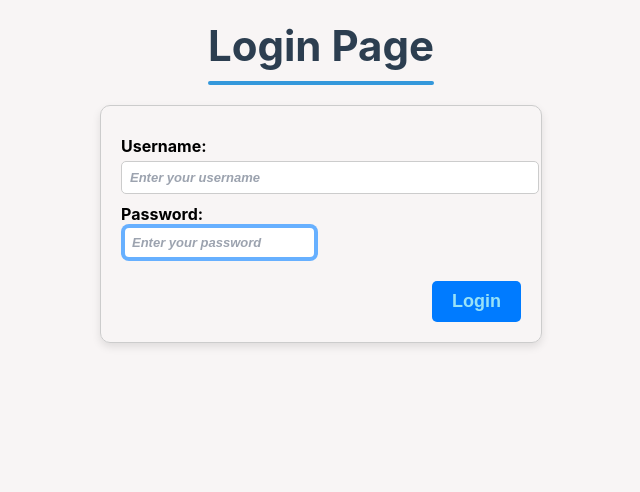
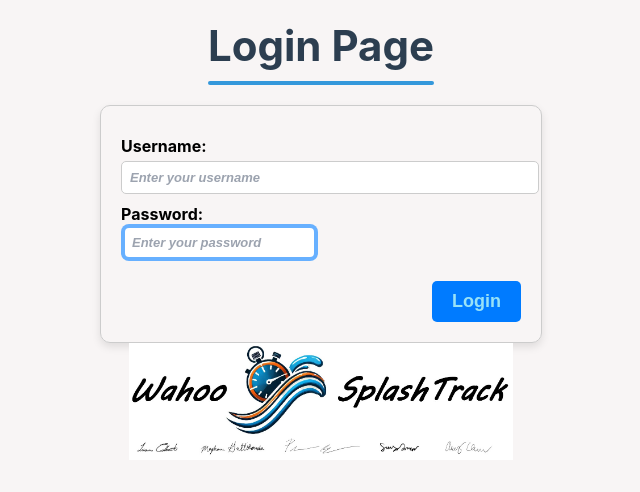
Before and after one commit to meghanag12/WahooSplashTrack, a React (Create React App) app in the folder wst-application/: page /#/ in a window 1280 px wide. Shown: the top 492 px of the page, without its empty margins (319-959 px from the left). Built offline with nearby package versions, Linux system fonts and the light colour scheme.

Commit message:
finishing touches

```diff
--- a/wst-application/src/pages/LoginPage.js
+++ b/wst-application/src/pages/LoginPage.js
@@ -115,6 +115,15 @@ export function LoginPage() {
     </div>
 )}
 
+    <div className = "login-image-container">
+        <img
+            src={require("../WahooSplashTrackLogo.jpg")}
+            alt="Icon"
+            className="login-image"/>
+
+    </div>
+
+
         </>
     );
 }
--- a/wst-application/src/pages/MagRecorder.js
+++ b/wst-application/src/pages/MagRecorder.js
@@ -36,7 +36,7 @@ export function MagRecorder() {
     const delay = (ms) => new Promise((resolve) => setTimeout(resolve, ms));
     try {
       setShowSpinner(true)
-      await delay(1000);
+      await delay(5000);
       const response = await axios.get(endpoint_pullstarts);
       setShowSpinner(false)
       return response.data;
--- a/wst-application/src/stylesheets/main_style.css
+++ b/wst-application/src/stylesheets/main_style.css
@@ -473,3 +473,14 @@ button, .tab, a{
     transform: rotate(360deg);
   }
 }
+
+.login-image-container {
+  display: flex;
+  justify-content: center; /* Centers items horizontally */
+  align-items: center;
+}
+
+.login-image {
+  width: 30%; /* Set the desired width */
+  height: auto; /* Maintain the aspect ratio */
+}
```
Also changed, not shown: wst-application/src/WahooSplashTrackLogo.jpg (added).
